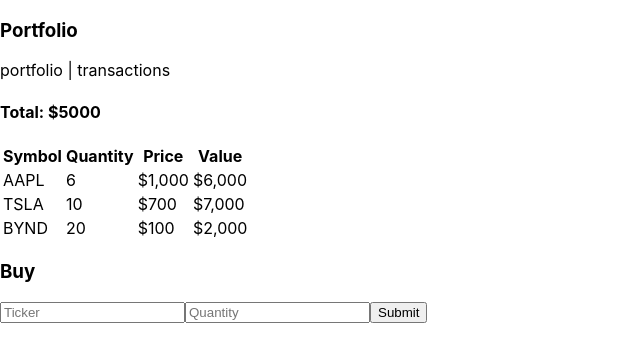
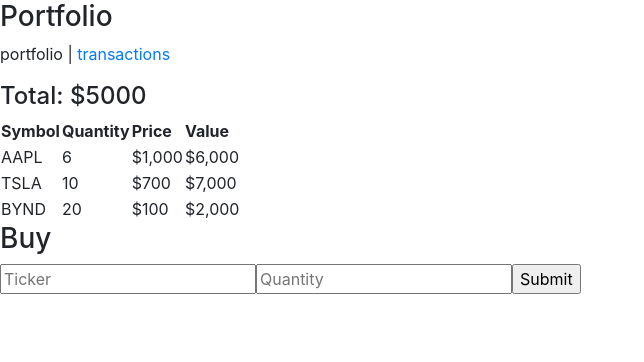
Before and after one commit to JeffBenton/stock_portfolio, a React (Create React App) app in the folder client/: page /portfolio in a window 1280 px wide. Shown: the top 362 px of the page, without its empty margins (0-644 px from the left). Built offline with nearby package versions, Linux system fonts and the light colour scheme.

Commit message:
added link navigation between portfolio and transaction components

```diff
--- a/client/package.json
+++ b/client/package.json
@@ -6,7 +6,9 @@
     "@testing-library/jest-dom": "^4.2.4",
     "@testing-library/react": "^9.3.2",
     "@testing-library/user-event": "^7.1.2",
+    "bootstrap": "^4.4.1",
     "react": "^16.12.0",
+    "react-bootstrap": "^1.0.0-beta.16",
     "react-dom": "^16.12.0",
     "react-router": "^5.1.2",
     "react-router-dom": "^5.1.2",
--- a/client/src/App.js
+++ b/client/src/App.js
@@ -5,6 +5,8 @@
 import RegisterForm from "./Components/RegisterForm";
 import Portfolio from "./Components/Portfolio";
 import Transactions from "./Components/Transactions";
+
+import 'bootstrap/dist/css/bootstrap.min.css';
 
 function App() {
   return (
--- a/client/src/Components/Portfolio.js
+++ b/client/src/Components/Portfolio.js
@@ -1,11 +1,12 @@
 import React from 'react';
+import { Link } from 'react-router-dom'
 
 class Portfolio extends React.Component {
     render() {
         return (
             <div>
                 <h3>Portfolio</h3>
-                <p>portfolio | transactions</p>
+                <p>portfolio | <Link to="/transactions">transactions</Link></p>
                 <h4>Total: $5000</h4>
 
                 <table>
--- a/client/src/Components/RegisterForm.js
+++ b/client/src/Components/RegisterForm.js
@@ -1,5 +1,5 @@
 import React from 'react';
-import { NavLink } from 'react-router-dom'
+import { Link } from 'react-router-dom'
 
 class RegisterForm extends React.Component {
 
@@ -38,7 +38,7 @@
                     <input type="password" onChange={this.handleChange} name="password" placeholder="password" value={this.state.password} />
                     <input type="submit" />
                 </form>
-                or <NavLink to="/">Sign In</NavLink>
+                or <Link to="/">Sign In</Link>
             </div>
         )
     }
--- a/client/src/Components/SignInForm.js
+++ b/client/src/Components/SignInForm.js
@@ -1,5 +1,5 @@
 import React from 'react';
-import { NavLink } from 'react-router-dom'
+import { Link } from 'react-router-dom'
 
 class SignInForm extends React.Component {
 
@@ -35,7 +35,7 @@
                     <input type="password" onChange={this.handleChange} name="password" placeholder="password" value={this.state.password} />
                     <input type="submit" />
                 </form>
-                or <NavLink to="/signup">Sign Up</NavLink>
+                or <Link to="/signup">Sign Up</Link>
             </div>
         )
     }
--- a/client/src/Components/Transactions.js
+++ b/client/src/Components/Transactions.js
@@ -1,11 +1,12 @@
 import React from "react";
+import { Link } from 'react-router-dom'
 
 class Transactions extends React.Component {
     render() {
         return (
             <div>
                 <h3>Transactions</h3>
-                <p>portfolio | transactions</p>
+                <p><Link to="/portfolio">portfolio</Link> | transactions</p>
 
                 <p>BUY (APPL) - 6 shares @ $1,000</p>
                 <p>BUY (APPL) - 6 shares @ $1,000</p>
```
Also changed, not shown: 1 other file (tests, documents, lock files or other folders).
